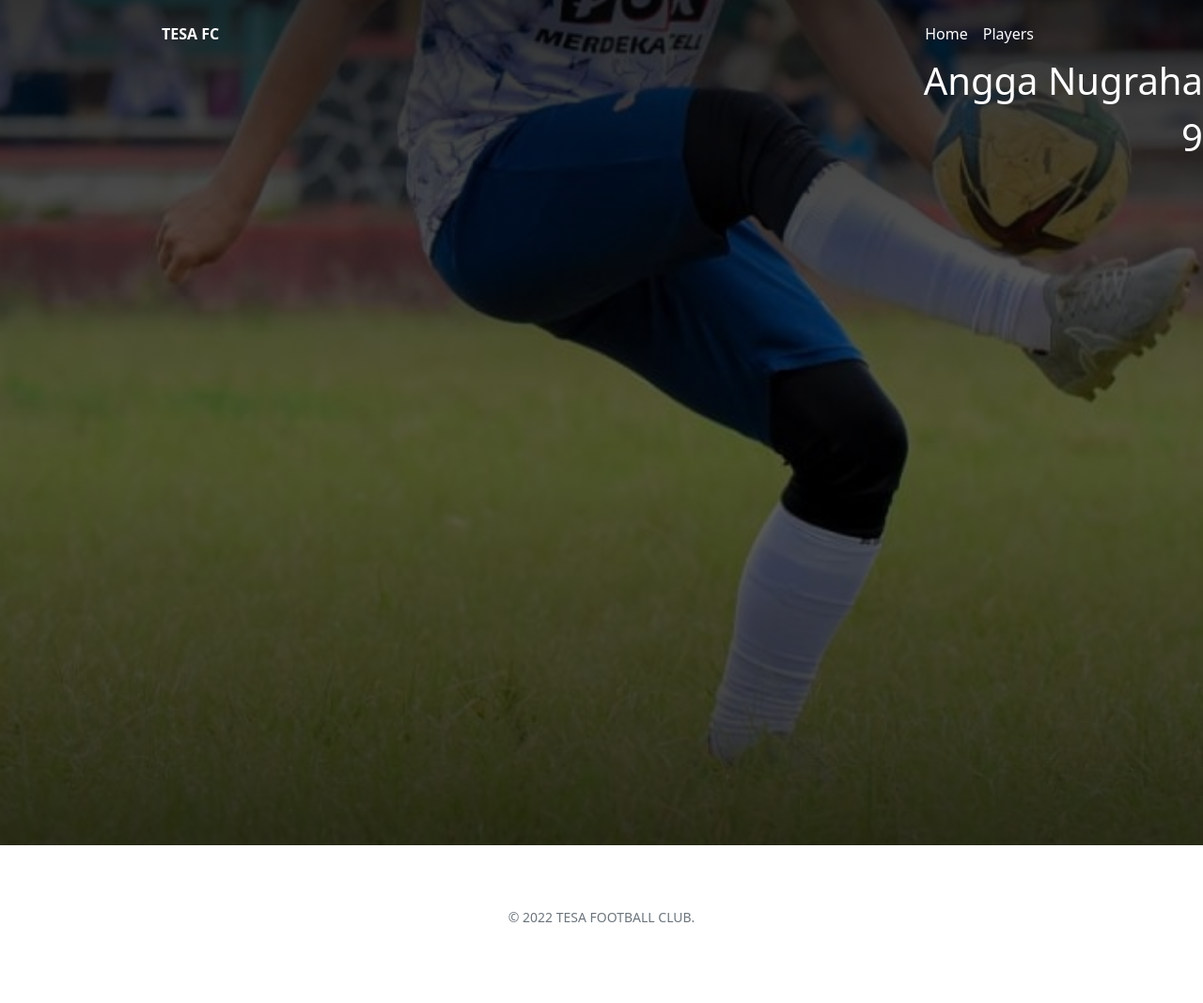
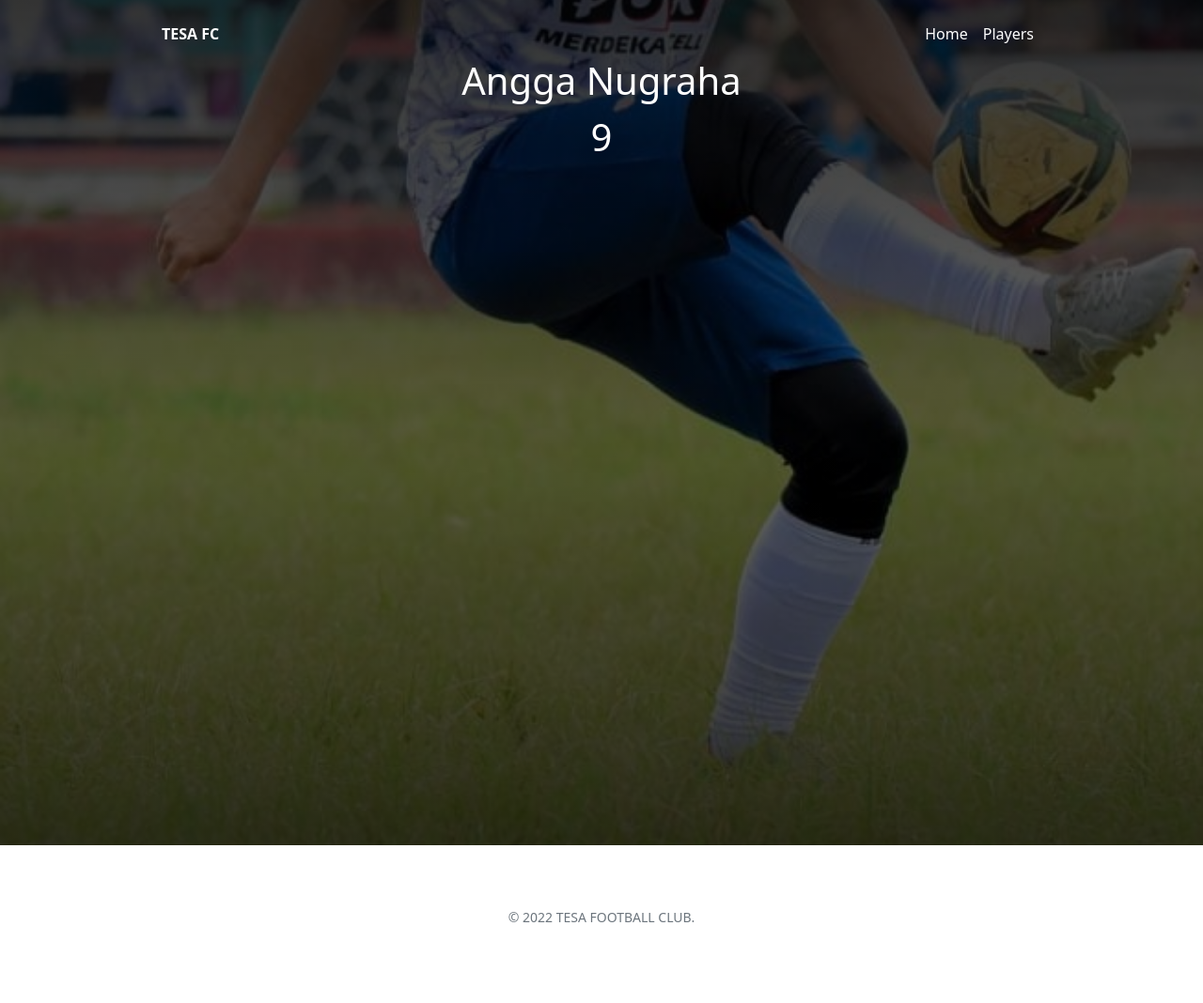
Before and after one commit to tesafc/www2, a Jekyll site: the page built from _players/angga-nugraha.md, in a window 1280 px wide. Shown: the whole page at 94% size. Built offline with Jekyll 4.4.1, drawn with Linux system fonts in a browser that asks for light colours.

Commit message:
Update header-player.html

```diff
--- a/_includes/header-player.html
+++ b/_includes/header-player.html
@@ -10,7 +10,7 @@
         </nav>
       </div>
     </div>
-    <div class="d-flex flex-column align-items-end justify-content-center">
+    <div class="d-flex flex-column align-items-center justify-content-center">
       <div>
         <span class="fs-1 text-capitalize">{{ page.title }}</span>
       </div>
```
